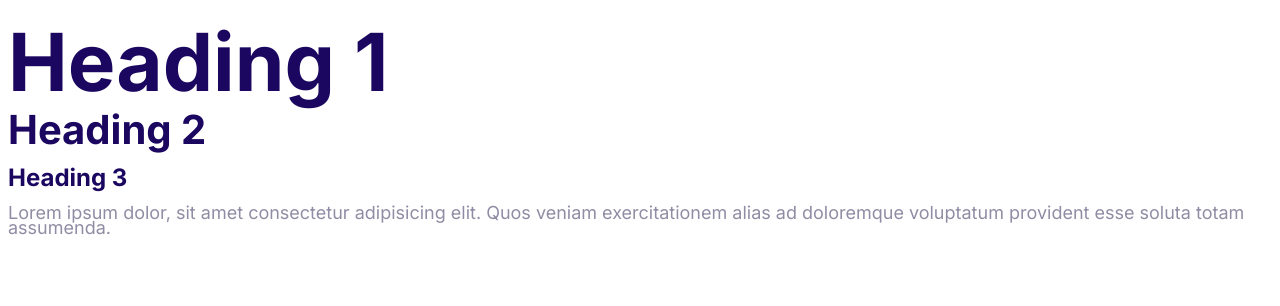
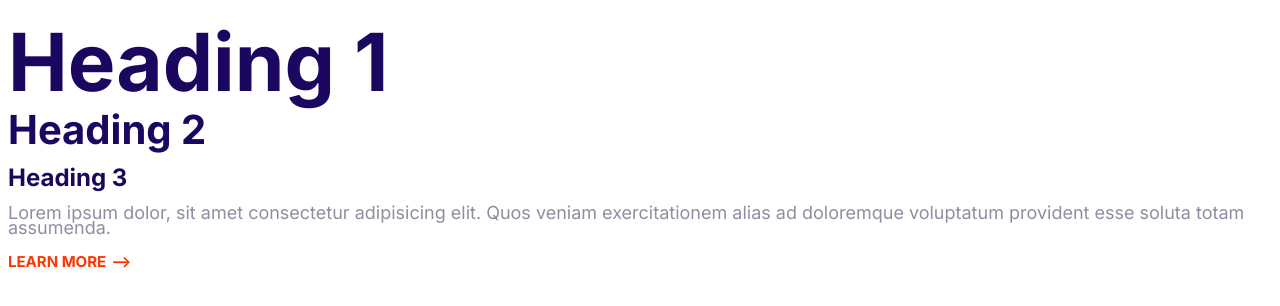
Before and after one commit to luhasxd/Moshify, a plain HTML site: page index.html in a window 1280 px wide. Drawn offline with Linux system fonts and the light colour scheme.

Commit message:
Build the arrow link component.

```diff
--- a/css/styles.css
+++ b/css/styles.css
@@ -1,3 +1,4 @@
+/* Typography */
 :root {
   --color-primary: #2584ff;
   --color-secondary: #00d9ff;
@@ -7,6 +8,7 @@
 }
 
 html {
+  /* 62.5% of 16px = 10px */
   font-size: 62.5%;
 }
 body {
@@ -52,3 +54,30 @@ p {
     font-size: 2.4rem;
   }
 }
+
+/* Links */
+a {
+  text-decoration: none;
+}
+.link-arrow {
+  color: var(--color-accent);
+  text-transform: uppercase;
+  font-size: 2rem;
+  font-weight: bold;
+}
+
+.link-arrow::after {
+  content: "-->";
+  margin-left: 5px;
+  transition: margin 0.15s;
+}
+
+.link-arrow:hover::after {
+  margin-left: 10px;
+}
+
+@media screen and (min-width: 1024px) {
+  .link-arrow {
+    font-size: 1.5rem;
+  }
+}
--- a/index.html
+++ b/index.html
@@ -22,5 +22,6 @@
       exercitationem alias ad doloremque voluptatum provident esse soluta totam
       assumenda.
     </p>
+    <a href="#" class="link-arrow">Learn More</a>
   </body>
 </html>
```
Also changed, not shown: components/links.html (added, +1 -0 lines).
